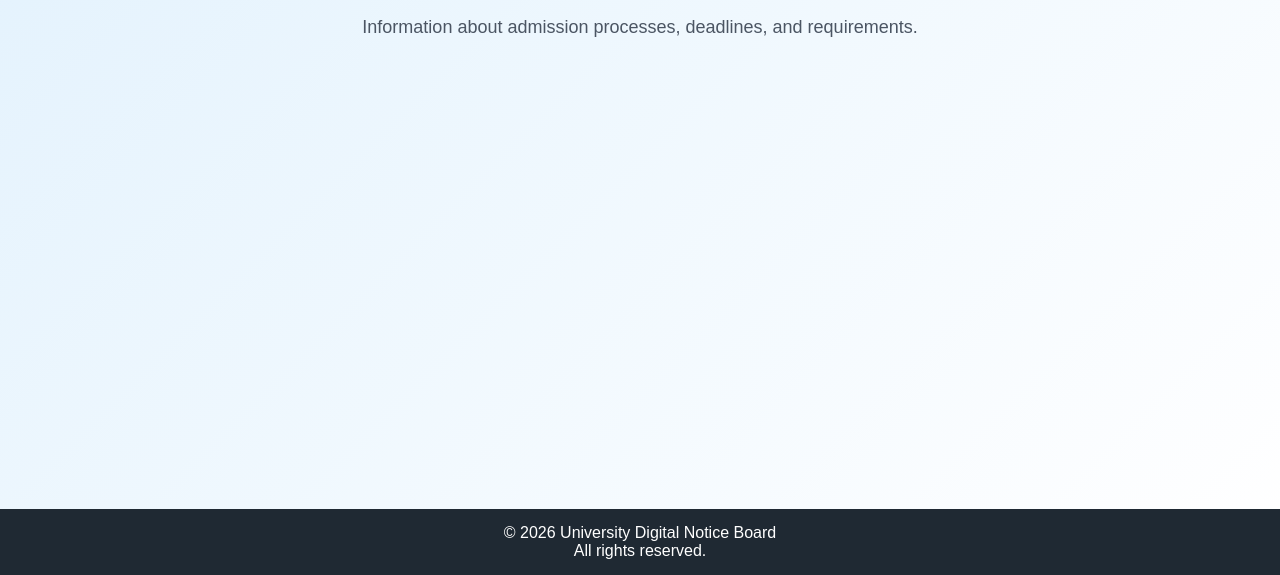
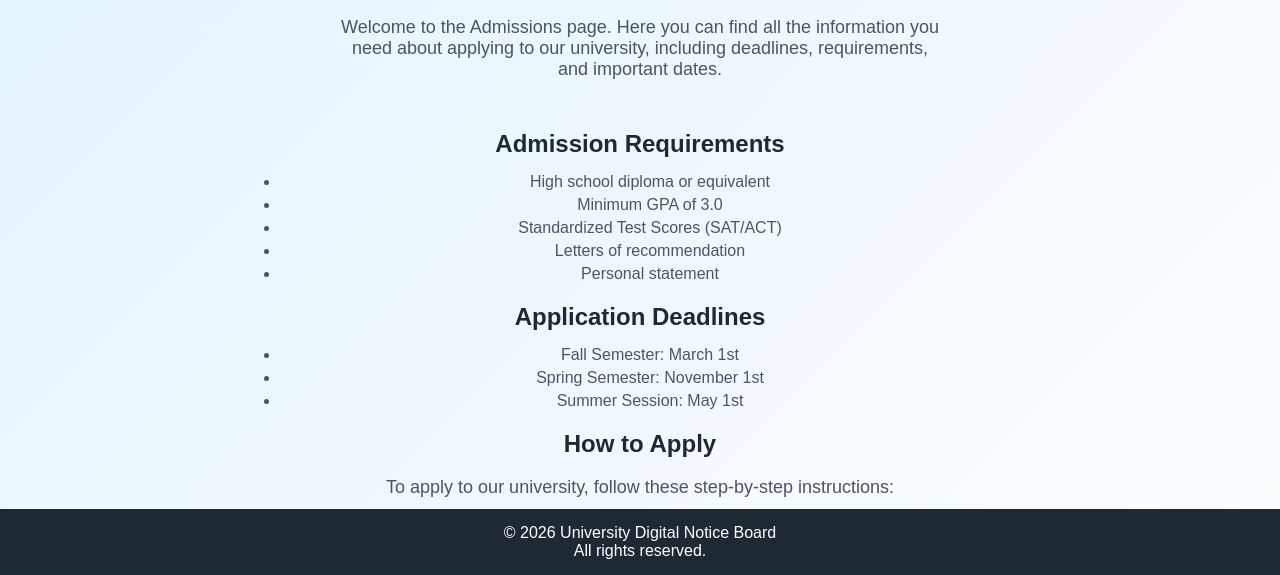
Before and after one commit to nooruliman0/uni-notice-board, a website: page src/admissions.html in a window 1280 px wide. Shown: the part 225-800 px from the top of the page. Drawn offline with Linux system fonts and the light colour scheme.

Commit message:
Add admissions page and styles

```diff
--- a/src/admissions.html
+++ b/src/admissions.html
@@ -4,7 +4,7 @@
   <meta charset="UTF-8">
   <title>Admissions - University Digital Notice Board</title>
   <link rel="stylesheet" href="../styles/style.css">
-  <link rel="stylesheet" href="../styles/index.css">
+  <link rel="stylesheet" href="../styles/admissions.css">
 </head>
 
 <body>
@@ -26,8 +26,41 @@
   <main class="hero">
     <h2>Admissions</h2>
     <p>
-      Information about admission processes, deadlines, and requirements.
+      Welcome to the Admissions page. Here you can find all the information you need about applying to our university, including deadlines, requirements, and important dates.
     </p>
+
+    <section class="admissions-info">
+      <h3>Admission Requirements</h3>
+      <ul>
+        <li>High school diploma or equivalent</li>
+        <li>Minimum GPA of 3.0</li>
+        <li>Standardized Test Scores (SAT/ACT)</li>
+        <li>Letters of recommendation</li>
+        <li>Personal statement</li>
+      </ul>
+
+      <h3>Application Deadlines</h3>
+      <ul>
+        <li>Fall Semester: March 1st</li>
+        <li>Spring Semester: November 1st</li>
+        <li>Summer Session: May 1st</li>
+      </ul>
+
+      <h3>How to Apply</h3>
+      <p>
+        To apply to our university, follow these step-by-step instructions:
+      </p>
+      <ol>
+        <li>Visit our online application portal at <a href="https://apply.university.edu">apply.university.edu</a>.</li>
+        <li>Create an account using your email address or log in if you already have one.</li>
+        <li>Complete the application form by providing your personal details, academic history, and program preferences.</li>
+        <li>Upload all required documents, including high school transcripts, standardized test scores (SAT/ACT), letters of recommendation, and a personal statement.</li>
+        <li>Pay the non-refundable application fee of $50 via credit card or other accepted payment methods.</li>
+        <li>Review your application for accuracy and submit it before the deadline.</li>
+        <li>For additional assistance or more details, contact the admissions office at admissions@university.edu or call (123) 456-7890.</li>
+      </ol>
+    </section>
+
   </main>
 
   <footer class="main-footer">
--- /dev/null
+++ b/styles/admissions.css
@@ -0,0 +1,47 @@
+.hero {
+  text-align: center;
+  padding: 80px 20px;
+  background: linear-gradient(135deg, #e3f2fd, #ffffff);
+  min-height: calc(100vh - 140px);
+}
+
+.hero h2 {
+  font-size: 32px;
+  color: #1f2933;
+  margin-bottom: 20px;
+}
+
+.hero p {
+  font-size: 18px;
+  color: #4b5563;
+  max-width: 600px;
+  margin: 0 auto 30px;
+}
+
+.admissions-info {
+  max-width: 800px;
+  margin: 0 auto;
+  padding: 20px;
+}
+
+.admissions-info h3 {
+  font-size: 24px;
+  color: #1f2933;
+  margin-bottom: 15px;
+}
+
+.admissions-info ul {
+  list-style-type: disc;
+  margin-left: 20px;
+  margin-bottom: 20px;
+}
+
+.admissions-info li {
+  color: #4b5563;
+  margin-bottom: 5px;
+}
+
+.admissions-info p {
+  color: #4b5563;
+  line-height: 1.6;
+}
```
Also changed, not shown: .github/workflows/ci.yaml.
